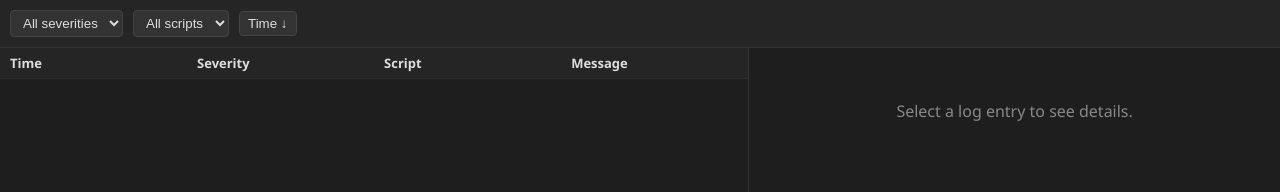
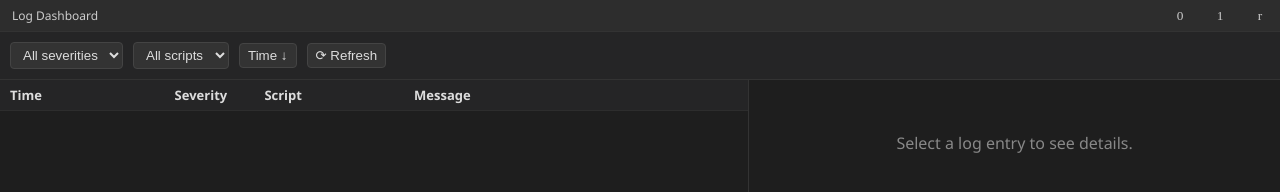
Before and after one commit to Flop0333/AutoHotkey, a plain HTML site: page Dashboards/Log Dashboard/User Interface/index.html in a window 1280 px wide. Shown: the top 192 px of the page. Drawn offline with Linux system fonts and the light colour scheme.

Commit message:
Log Dashboard: refresh button, window controls, column widths
- Add a "Refresh" button that reloads Logs/errors.log without
  restarting the dashboard (previously required a relaunch to see
  new errors), preserving the active severity/script filters
- Add a custom title bar with minimize/maximize/close buttons and a
  drag region, matching the Webdings-glyph convention used by Age of
  Efficiency's Navigationbar (WebViewToo already exposes Minimize/
  Maximize/Close/DragWindow host callbacks)
- Declare UTF-8 explicitly so the ↓ and ⟳ glyphs render correctly
  instead of as mojibake
- Widen the Time column and narrow the Severity column

Co-Authored-By: Claude Sonnet 5 <noreply@anthropic.com>

```diff
--- a/Dashboards/Log Dashboard/User Interface/index.html
+++ b/Dashboards/Log Dashboard/User Interface/index.html
@@ -1,15 +1,27 @@
 <!doctype html>
 <html>
 <head>
+  <meta charset="UTF-8">
   <meta name="viewport" content="width=device-width, initial-scale=1.0">
   <title>Log Dashboard</title>
   <link rel="stylesheet" href="styles.css">
 </head>
 <body>
+  <div class="title-bar">
+    <div class="drag-region" onmousedown="ahk.DragWindow()">
+      <span class="title-text">Log Dashboard</span>
+    </div>
+    <div class="title-btn-container">
+      <span class="title-btn" onclick="ahk.Minimize()">0</span>
+      <span class="title-btn title-btn-maximize" onclick="ahk.Maximize()">1</span>
+      <span class="title-btn title-btn-close" onclick="ahk.Close()">r</span>
+    </div>
+  </div>
   <div class="toolbar">
     <select id="severity-filter"><option value="">All severities</option></select>
     <select id="script-filter"><option value="">All scripts</option></select>
     <button id="sort-time">Time ↓</button>
+    <button id="refresh-btn" title="Reload the log file">⟳ Refresh</button>
     <span id="entry-count"></span>
   </div>
   <div class="layout">
--- a/Dashboards/Log Dashboard/User Interface/index.js
+++ b/Dashboards/Log Dashboard/User Interface/index.js
@@ -13,6 +13,7 @@ class LogDashboardView {
 		this.severityFilter = document.querySelector('#severity-filter');
 		this.scriptFilter = document.querySelector('#script-filter');
 		this.sortButton = document.querySelector('#sort-time');
+		this.refreshButton = document.querySelector('#refresh-btn');
 		this.entryCount = document.querySelector('#entry-count');
 	}
 
@@ -37,6 +38,22 @@ class LogDashboardView {
 			this.sortButton.textContent = `Time ${this.sortDescending ? '↓' : '↑'}`;
 			this._renderRows();
 		});
+		this.refreshButton.addEventListener('click', () => this._refresh());
+	}
+
+	_refresh() {
+		const previousSeverity = this.severityFilter.value;
+		const previousScript = this.scriptFilter.value;
+
+		this.entries = AhkDataService.GetLogEntries();
+		this.severityFilter.innerHTML = '<option value="">All severities</option>';
+		this.scriptFilter.innerHTML = '<option value="">All scripts</option>';
+		this._populateFilters();
+		this.severityFilter.value = previousSeverity;
+		this.scriptFilter.value = previousScript;
+
+		this.detailPanel.innerHTML = '<p class="empty-state">Select a log entry to see details.</p>';
+		this._renderRows();
 	}
 
 	_filteredEntries() {
--- a/Dashboards/Log Dashboard/User Interface/styles.css
+++ b/Dashboards/Log Dashboard/User Interface/styles.css
@@ -10,6 +10,53 @@ body {
 	display: flex;
 	flex-direction: column;
 	height: 100vh;
+}
+
+.title-bar {
+	display: flex;
+	align-items: stretch;
+	height: 32px;
+	background: #2d2d2d;
+	border-bottom: 1px solid #333;
+	-webkit-user-select: none;
+	user-select: none;
+}
+
+.drag-region {
+	flex: 1;
+	display: flex;
+	align-items: center;
+	padding-left: 12px;
+	cursor: default;
+}
+
+.title-text {
+	font-size: 12px;
+	color: #ccc;
+}
+
+.title-btn-container {
+	display: flex;
+}
+
+.title-btn {
+	font-family: Webdings;
+	font-size: 10pt;
+	display: flex;
+	align-items: center;
+	justify-content: center;
+	width: 40px;
+	cursor: pointer;
+	color: #ccc;
+}
+
+.title-btn:hover {
+	background: #3d3d3d;
+}
+
+.title-btn-close:hover {
+	background: #e81123;
+	color: #fff;
 }
 
 .toolbar {
@@ -70,6 +117,11 @@ body {
 	top: 0;
 }
 
+#log-table th:nth-child(1), #log-table td:nth-child(1) { width: 22%; } /* Time */
+#log-table th:nth-child(2), #log-table td:nth-child(2) { width: 12%; } /* Severity */
+#log-table th:nth-child(3), #log-table td:nth-child(3) { width: 20%; } /* Script */
+#log-table th:nth-child(4), #log-table td:nth-child(4) { width: 46%; } /* Message */
+
 #log-table tbody tr:hover {
 	background: #2a2d2e;
 	cursor: pointer;
```
